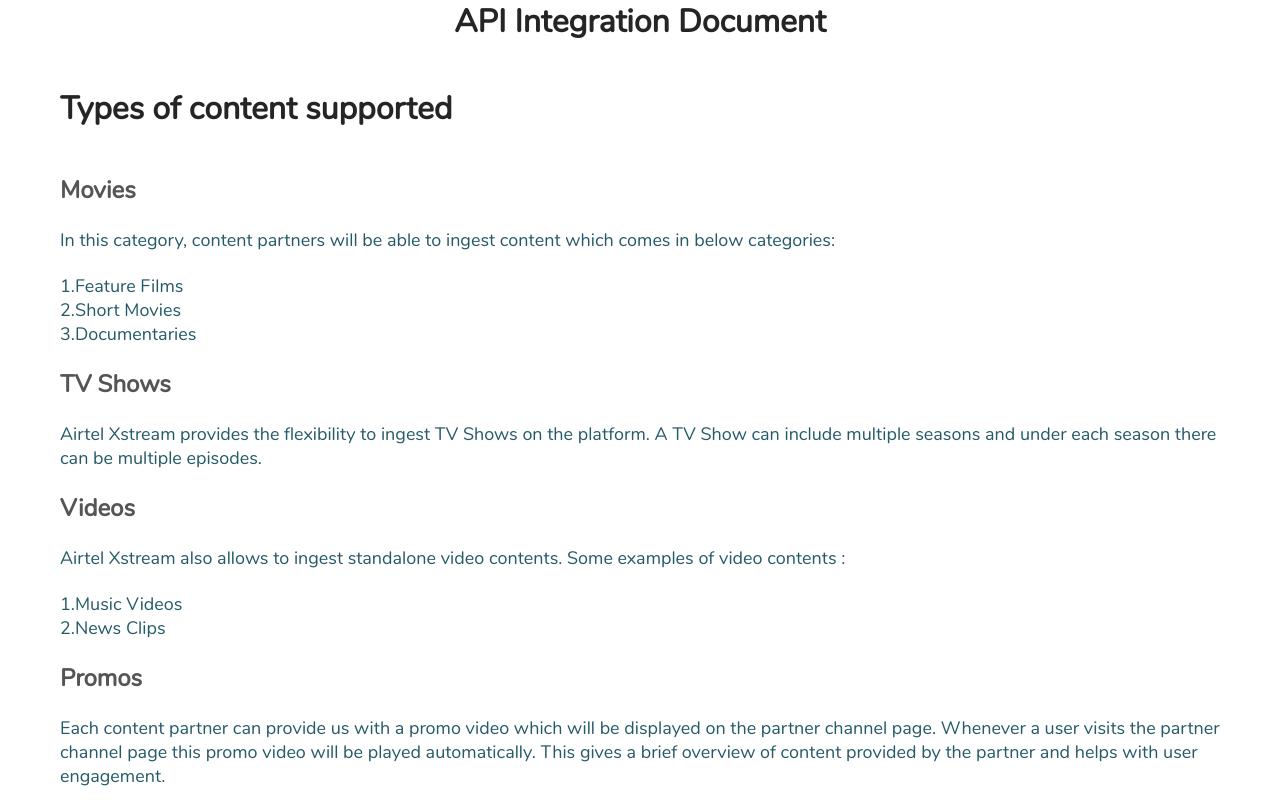
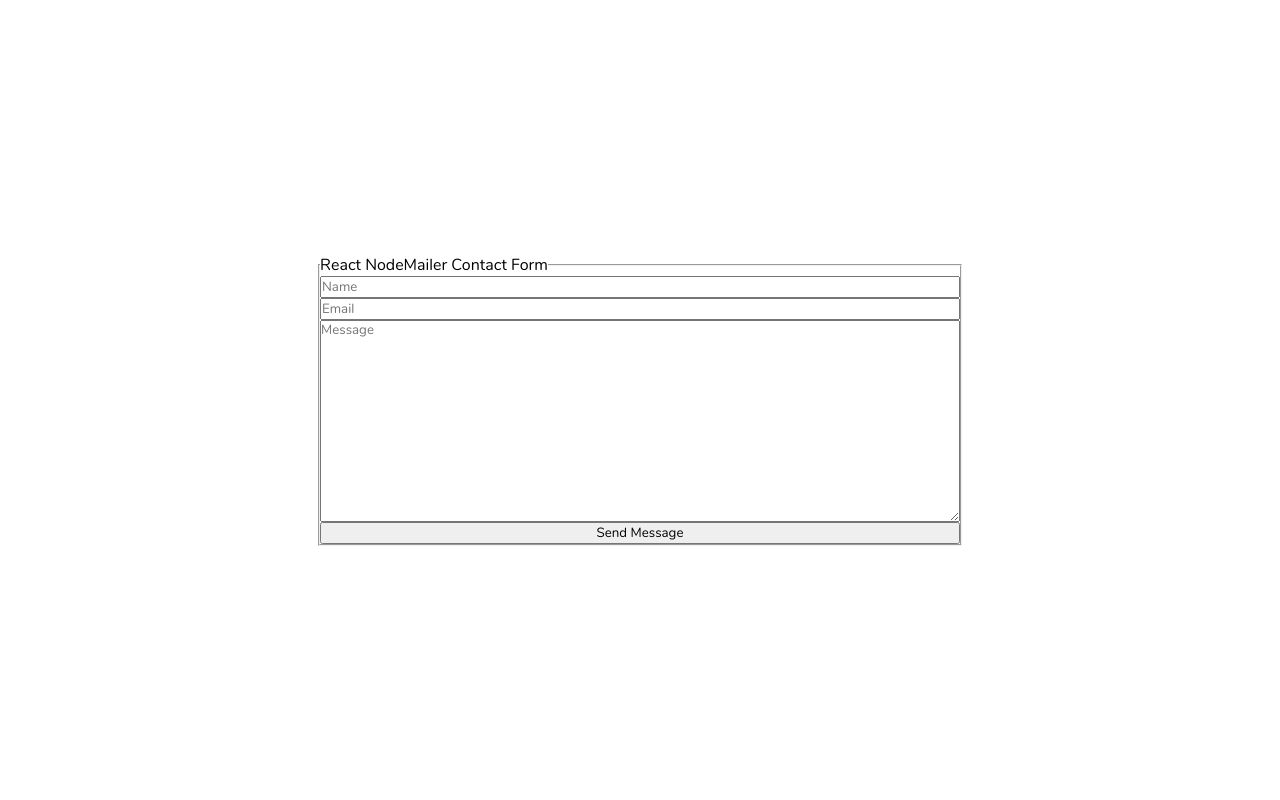
Before and after one commit to rpauriyal06/API_Integration_Documentation, a React (Create React App) app: page / in a window 1280 px wide. Shown: the top 800 px of the page. Built offline with nearby package versions, Linux system fonts and the light colour scheme.

Commit message:
mail send functionality

```diff
--- a/src/App.js
+++ b/src/App.js
@@ -1,3 +1,4 @@
+import Collaborator from "./components/common/addCollaborator";
 import ContentSupported from "./components/pages/ContentSupported";
 import IngestionFlow from "./components/pages/IngestionFlow";
 import Playback  from "./components/pages/Playback";
@@ -5,6 +6,7 @@
 function App() {
   return (
       <>
+      <Collaborator/>
          <ContentSupported/>
          <IngestionFlow/>
          <Playback/>
--- /dev/null
+++ b/src/components/common/addCollaborator/index.js
@@ -0,0 +1,94 @@
+import "./style.css";
+import React, {useState} from "react"
+
+
+function Collaborator(){
+
+    const [mailerState, setMailerState] = useState({
+        name: "",
+        email: "",
+        message: "",
+      });
+
+      function handleStateChange(e) {
+        setMailerState((prevState) => ({
+          ...prevState,
+          [e.target.name]: e.target.value,
+        }));
+      }
+      const submitEmail = async (e) => {
+        e.preventDefault();
+        console.log({ mailerState });
+        await fetch("http://localhost:3001/send", {
+          method: "POST",
+          headers: {
+            "Content-type": "application/json",
+          },
+          body: JSON.stringify({ mailerState }),
+        })
+          .then((res) => res.json())
+          .then(async (res) => {
+            const resData = await res;
+            console.log(resData);
+            if (resData.status === "success") {
+              alert("Message Sent");
+            } else if (resData.status === "fail") {
+              alert("Message failed to send");
+            }
+          })
+          .then(() => {
+            setMailerState({
+              email: "",
+              name: "",
+              message: "",
+            });
+          });
+      };
+
+    return(
+        <div className="App">
+        <form
+          style={{
+            display: "flex",
+            height: "100vh",
+            justifyContent: "center",
+            alignItems: "center",
+          }}
+          onSubmit={submitEmail}
+        >
+          <fieldset
+            style={{
+              display: "flex",
+              flexDirection: "column",
+              justifyContent: "center",
+              width: "50%",
+            }}
+          >
+            <legend>React NodeMailer Contact Form</legend>
+            <input
+              placeholder="Name"
+              onChange={handleStateChange}
+              name="name"
+              value={mailerState.name}
+            />
+            <input
+              placeholder="Email"
+              onChange={handleStateChange}
+              name="email"
+              value={mailerState.email}
+            />
+            <textarea
+              style={{ minHeight: "200px" }}
+              placeholder="Message"
+              onChange={handleStateChange}
+              name="message"
+              value={mailerState.message}
+            />
+            <button>Send Message</button>
+          </fieldset>
+        </form>
+      </div>
+    )
+}
+
+export default Collaborator;
--- a/src/components/pages/IngestionFlow.js
+++ b/src/components/pages/IngestionFlow.js
@@ -3,24 +3,34 @@
 import MOVIES_TABLE from "../tables/MovieTable";
 import TVSHOWS_TABLE from "../tables/TvShowTable";
 import EPISODE_TABLE from "../tables/EpisodeTable";
-import movie from "../../assets/movie.png";
-import episode from "../../assets/episode.png";
-import contentDeletion from "../../assets/contentDeletion.png";
 import MOVIE_JSON from "../const/movieJson";
 import EPISODE_JSON from "../const/episodeJson";
 import TVSHOW_JSON from "../const/tvShowJson";
-import ReactJson from 'react-json-view'
+import ReactJson from "react-json-view";
 import CONTENT_DELETION from "../const/contentDeletion";
 
-
-function IngestionFlow (){
-    return(
+function IngestionFlow() {
+  return (
     <div className="documentation">
-<p className="heading">Ingestion Workflow</p><br/><br/>
-
-<span className="text">For each content partner, ingestion is the core component to get onboarded on the Airtel Xtream platform. Through ingestion, Airtel Xstream will collect the content catalog from the partner and ingest it into our database. Below is the basic workflow of the ingestion process :</span><br/><br/>
-<span className="text">To ingest contents Airtel Xstream servers will hit the APIs provided by content partners. The below mentioned fields are common for all content types:</span><br/><br/>
-
+      <p className="heading">Ingestion Workflow</p>
+      <br />
+      <br />
+      <span className="text">
+        For each content partner, ingestion is the core component to get
+        onboarded on the Airtel Xtream platform. Through ingestion, Airtel
+        Xstream will collect the content catalog from the partner and ingest it
+        into our database. Below is the basic workflow of the ingestion process
+        :
+      </span>
+      <br />
+      <br />
+      <span className="text">
+        To ingest contents Airtel Xstream servers will hit the APIs provided by
+        content partners. The below mentioned fields are common for all content
+        types:
+      </span>
+      <br />
+      <br />
       <table className="table">
         <tr>
           <th>Name</th>
@@ -28,29 +38,50 @@
           <th>Description</th>
           <th>Mandatory</th>
         </tr>
-  {
-      INGESTION_FLOW.map((item,idx)=>(
+        {INGESTION_FLOW.map((item, idx) => (
           <tr key={idx}>
             <td>{item.name}</td>
             <td>{item.apiFieldName}</td>
             <td>{item.description}</td>
             <td>{item.mandatory}</td>
           </tr>
-      ))
-  }
-
-</table><br/> <span className="small_text">Table 1 : Commons fields for all content types
- </span><br/><br/>
-<span className="text">* Possible values of ageRating : A, U, U/A 7+, U/A 13+, U/A 16+</span><br/>
-<span className="text">** Possible values of contentType : MOVIE, VIDEO, TVSHOW, EPISODE, TRAILER, PROMO, SEASON</span><br/>
-<span className="text">Apart from above mentioned fields we need additional details based on content type as described below :</span><br/><br/>
-
-<span className="subHeading">Movies/Videos</span><br/><br/>
-<span className="text">In the case of movies and videos we need a paginated API from a content partner. Movies can also contain trailers with them. In that case we need trailer information with movie itself with following additional details in trailers key :</span><br/><br/>
-
-<ReactJson src={MOVIE_JSON} theme="monokai" /><br/><br/>
-
-
+        ))}
+      </table>
+      <br />{" "}
+      <span className="small_text">
+        Table 1 : Commons fields for all content types
+      </span>
+      <br />
+      <br />
+      <span className="text">
+        * Possible values of ageRating : A, U, U/A 7+, U/A 13+, U/A 16+
+      </span>
+      <br />
+      <span className="text">
+        ** Possible values of contentType : MOVIE, VIDEO, TVSHOW, EPISODE,
+        TRAILER, PROMO, SEASON
+      </span>
+      <br />
+      <span className="text">
+        Apart from above mentioned fields we need additional details based on
+        content type as described below :
+      </span>
+      <br />
+      <br />
+      <span className="subHeading">Movies/Videos</span>
+      <br />
+      <br />
+      <span className="text">
+        In the case of movies and videos we need a paginated API from a content
+        partner. Movies can also contain trailers with them. In that case we
+        need trailer information with movie itself with following additional
+        details in trailers key :
+      </span>
+      <br />
+      <br />
+      <ReactJson src={MOVIE_JSON} theme="monokai" />
+      <br />
+      <br />
       <table className="table">
         <tr>
           <th>Name</th>
@@ -58,36 +89,67 @@
           <th>Description</th>
           <th>Mandatory</th>
         </tr>
-  {
-      MOVIES_TABLE.map((item,idx)=>(
+        {MOVIES_TABLE.map((item, idx) => (
           <tr key={idx}>
             <td>{item.name}</td>
             <td>{item.apiFieldName}</td>
             <td>{item.description}</td>
             <td>{item.mandatory}</td>
           </tr>
-      ))
-  }
-</table><br/>
- <span className="small_text">Table 2 : Additional fields for Movies</span><br/> <br/>
-
- <img src={movie} alt="movie"/>
- <span className="small_text">Flowchart for fetching non-TvShow content from API</span><br/> <br/>
-
-<span className="subHeading">Promo</span><br/><br/>
-<span className="text">Each content partner is allowed to have a promo video to display on the partner channel page. </span><br/>
-<span className="text"> Partners can send contentType : PROMO for promo videos.</span><br/> <br/>
-
-<span className="subHeading">TV Shows</span><br/><br/>
-<span className="text">On Airtel Xtream platform we support TV Shows as per below hierarchy :</span><br/>
-<span className="text">Since each tv show can contain multiple seasons and multiple episodes, we primarily need two </span><br/>
-<span className="text">APIs from content partners to ingest the TV Shows :</span><br/><br/>
-
-<span className="subHeading">Get TV Shows List API </span><br/><br/>
-<span className="text">Content partners can provide an API to fetch all the available TV Shows list. Apart from the mentioned common fields in Table 1 we need season details. Details regarding seasons can be stored in seasons key with each season containing below additional information :</span><br/><br/>
-<ReactJson src={TVSHOW_JSON} theme="monokai" /><br/><br/>
-
-
+        ))}
+      </table>
+      <br />
+      <span className="small_text">Table 2 : Additional fields for Movies</span>
+      <br /> <br />
+      <img src={".srcassetsmovie"} alt="movie" />
+      <span className="small_text">
+        Flowchart for fetching non-TvShow content from API
+      </span>
+      <br /> <br />
+      <span className="subHeading">Promo</span>
+      <br />
+      <br />
+      <span className="text">
+        Each content partner is allowed to have a promo video to display on the
+        partner channel page.{" "}
+      </span>
+      <br />
+      <span className="text">
+        {" "}
+        Partners can send contentType : PROMO for promo videos.
+      </span>
+      <br /> <br />
+      <span className="subHeading">TV Shows</span>
+      <br />
+      <br />
+      <span className="text">
+        On Airtel Xtream platform we support TV Shows as per below hierarchy :
+      </span>
+      <br />
+      <span className="text">
+        Since each tv show can contain multiple seasons and multiple episodes,
+        we primarily need two{" "}
+      </span>
+      <br />
+      <span className="text">
+        APIs from content partners to ingest the TV Shows :
+      </span>
+      <br />
+      <br />
+      <span className="subHeading">Get TV Shows List API </span>
+      <br />
+      <br />
+      <span className="text">
+        Content partners can provide an API to fetch all the available TV Shows
+        list. Apart from the mentioned common fields in Table 1 we need season
+        details. Details regarding seasons can be stored in seasons key with
+        each season containing below additional information :
+      </span>
+      <br />
+      <br />
+      <ReactJson src={TVSHOW_JSON} theme="monokai" />
+      <br />
+      <br />
       <table className="table">
         <tr>
           <th>Name</th>
@@ -95,25 +157,35 @@
           <th>Description</th>
           <th>Mandatory</th>
         </tr>
-  {
-      TVSHOWS_TABLE.map((item,idx)=>(
+        {TVSHOWS_TABLE.map((item, idx) => (
           <tr key={idx}>
             <td>{item.name}</td>
             <td>{item.apiFieldName}</td>
             <td>{item.description}</td>
             <td>{item.mandatory}</td>
           </tr>
-      ))
-  }
-</table><br/>
- <span className="small_text">Table 3 : Additional Fields for TV Shows</span><br/> <br/>
-
-
- <span className="subHeading">Get Episodes List API </span><br/><br/>
-<span className="text">Once the TV Shows list is fetched, we will have TV Show and Season IDs. Using these ids we can fetch the episodes by calling the episodes API like this : <br/><br/>For episodes we need below additional information :</span><br/><br/>
-
-<ReactJson src={EPISODE_JSON} theme="monokai" /><br/><br/>
-
+        ))}
+      </table>
+      <br />
+      <span className="small_text">
+        Table 3 : Additional Fields for TV Shows
+      </span>
+      <br /> <br />
+      <span className="subHeading">Get Episodes List API </span>
+      <br />
+      <br />
+      <span className="text">
+        Once the TV Shows list is fetched, we will have TV Show and Season IDs.
+        Using these ids we can fetch the episodes by calling the episodes API
+        like this : <br />
+        <br />
+        For episodes we need below additional information :
+      </span>
+      <br />
+      <br />
+      <ReactJson src={EPISODE_JSON} theme="monokai" />
+      <br />
+      <br />
       <table className="table">
         <tr>
           <th>Name</th>
@@ -121,35 +193,48 @@
           <th>Description</th>
           <th>Mandatory</th>
         </tr>
-  {
-      EPISODE_TABLE.map((item,idx)=>(
+        {EPISODE_TABLE.map((item, idx) => (
           <tr key={idx}>
             <td>{item.name}</td>
             <td>{item.apiFieldName}</td>
             <td>{item.description}</td>
             <td>{item.mandatory}</td>
           </tr>
-      ))
-  }
-</table><br/>
- <span className="small_text">Table 4 : Additional Fields for Episodes</span><br/> <br/>
-
-
- <img src={episode} alt="movie"/>
- <span className="small_text"> Flowchart for fetching TvShow content from API</span><br/> <br/>
-
- <span className="heading"> Content Deletion</span><br/><br/>
-<span className="text">Sometimes content partners might need to unpublish the content from the Airtel Xtream platform and for that they can provide the content deletion API which can include the content ids which needs to be unpublished from the Airtel Xtream system. We will periodically hit this API and will unpublish contents accordingly.
-</span><br/> <br/>
-<ReactJson src={CONTENT_DELETION} theme="monokai" /><br/><br/>
-
-<img src={contentDeletion} alt="movie"/>
- <span className="small_text"> Flowchart for fetching deleted content from API</span><br/> <br/>
-
+        ))}
+      </table>
+      <br />
+      <span className="small_text">
+        Table 4 : Additional Fields for Episodes
+      </span>
+      <br /> <br />
+      <img src={".srcassetsepisode"} alt="movie" />
+      <span className="small_text">
+        {" "}
+        Flowchart for fetching TvShow content from API
+      </span>
+      <br /> <br />
+      <span className="heading"> Content Deletion</span>
+      <br />
+      <br />
+      <span className="text">
+        Sometimes content partners might need to unpublish the content from the
+        Airtel Xtream platform and for that they can provide the content
+        deletion API which can include the content ids which needs to be
+        unpublished from the Airtel Xtream system. We will periodically hit this
+        API and will unpublish contents accordingly.
+      </span>
+      <br /> <br />
+      <ReactJson src={CONTENT_DELETION} theme="monokai" />
+      <br />
+      <br />
+      <img src={".srcassetscontentDeletion.PNG"} alt="movie" />
+      <span className="small_text">
+        {" "}
+        Flowchart for fetching deleted content from API
+      </span>
+      <br /> <br />
     </div>
-
-
-    )
+  );
 }
 
 export default IngestionFlow;
```
Also changed, not shown: src/components/pages/Playback.js (+93 -37 lines), public/manifest.json, src/components/common/addCollaborator/style.css (added), src/components/common/index.js (added). Lines whose indentation alone changed are shown as unchanged.
